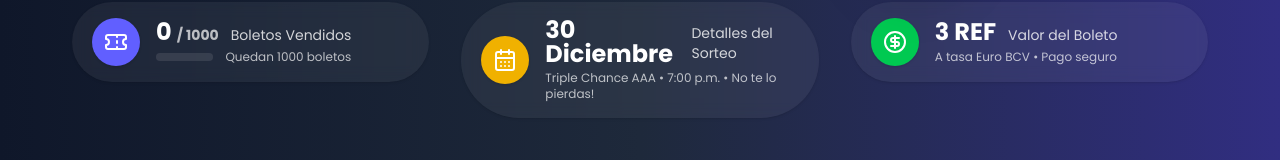
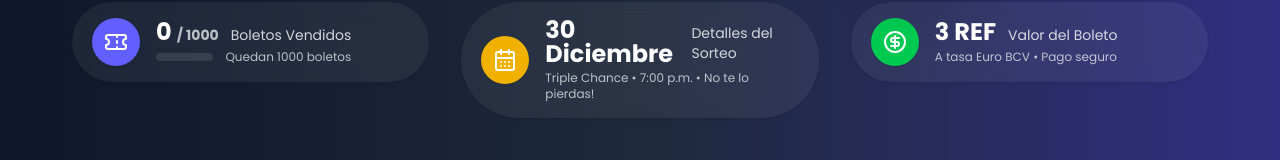
Before and after one commit to WafflesMeller/rifa-inju--2025, a React (Vite) app: page / in a window 1280 px wide. Shown: the part 534-694 px from the top of the page. Built offline with nearby package versions, Linux system fonts and the light colour scheme; no server answers; the database is empty.

Commit message:
añadiendo descripciones a premios 13

```diff
--- a/src/page/HomePage.jsx
+++ b/src/page/HomePage.jsx
@@ -121,7 +121,7 @@ const HomePage = ({ TICKET_PRICE, setActiveTab, totalSold, totalTickets }) => {
                         value="30 Diciembre"
                         icon={CalendarDays}
                         color="bg-yellow-500"
-                        hint="Triple Chance AAA • 7:00 p.m. • No te lo pierdas!"
+                        hint="Triple Chance • 7:00 p.m. • No te lo pierdas!"
                       />
                     </div>
 
```
